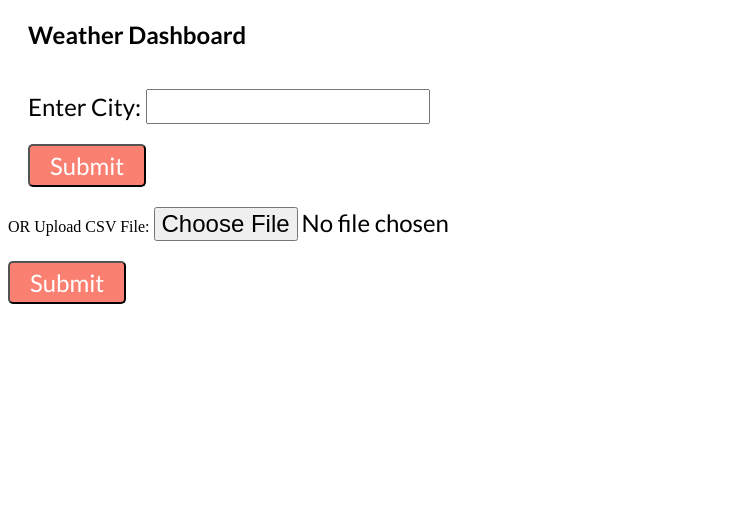
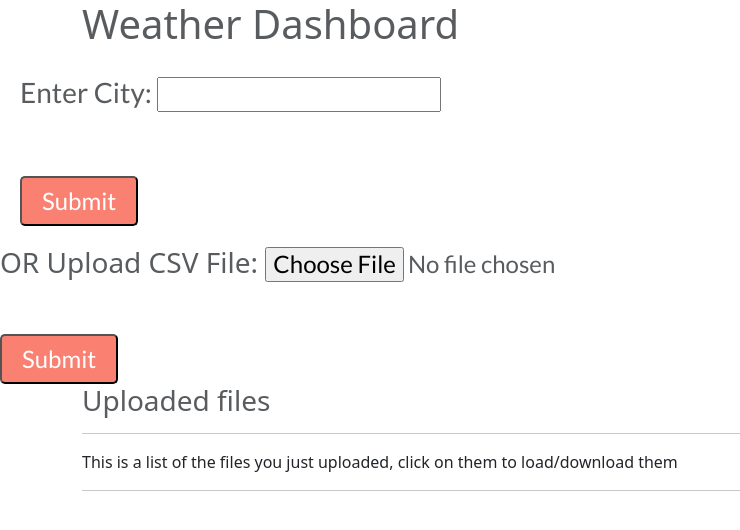
Before and after one commit to AkshayCshetty/weatherapp, a Flask app: page / in a window 1280 px wide. Shown: the top 530 px of the page, without its empty margins (0-740 px from the left). Run offline with Flask 2, Linux system fonts and the light colour scheme; some libraries are stand-ins or nearby versions.

Commit message:
changing home page to show the files uploded

```diff
--- a/backend/templates/home.html
+++ b/backend/templates/home.html
@@ -1,23 +1,41 @@
 <!DOCTYPE html>
 <html lang="en">
 <head>
+    <div class="container">
+        <div class="header">
+            <h1 class="text-muted">Weather Dashboard</h1>
+        </div>
+    </div>
     <meta charset="UTF-8">
-    <title>Weather Dashboard</title>
+    <link href="bootstrap/3.0.0/css/bootstrap.min.css" rel="stylesheet">
     <link href="https://fonts.googleapis.com/css2?family=Lato:wght@400;700&display=swap" rel="stylesheet">
     <link rel= "stylesheet" type= "text/css" href= "{{ url_for('static',filename='styles/home.css') }}">
 </head>
 
 <body>
-<h2>Weather Dashboard</h2>
 <form id="weatherForm" action="http://127.0.0.1:5000/forecast" method="post" >
-    Enter City: <input id="weatherInput" type="text" name="city"><br>
-
+    <h3 class="text-muted">Enter City: <input id="weatherInput" type="text" name="city"> </h3><br>
     <input id="weatherSubmit" type="submit" value="Submit">
 </form>
 <form id="uploadcities" action="" enctype="multipart/form-data" method="post" >
-    OR Upload CSV File: <input id="cityfile" type="file" name="file" accept=".CSV"><br>
+    <h3 class="text-muted">OR Upload CSV File: <input id="cityfile" type="file" name="file" accept=".CSV"></h3><br>
     <input id="citysubmit" type="submit" value="Submit">
 </form>
+<div class="container">
+    <div class="header">
+        <h3 class="text-muted">Uploaded files</h3>
+    </div>
+    <hr/>
+    <div>
+    This is a list of the files you just uploaded, click on them to load/download them
+    <ul>
+        {% for file in filenames %}
+        <li>{{file}}</li>
+        {% endfor %}
+    </ul>
+    <hr/>
+    </div>
+</div>
 
 </body>
 </html>
```
